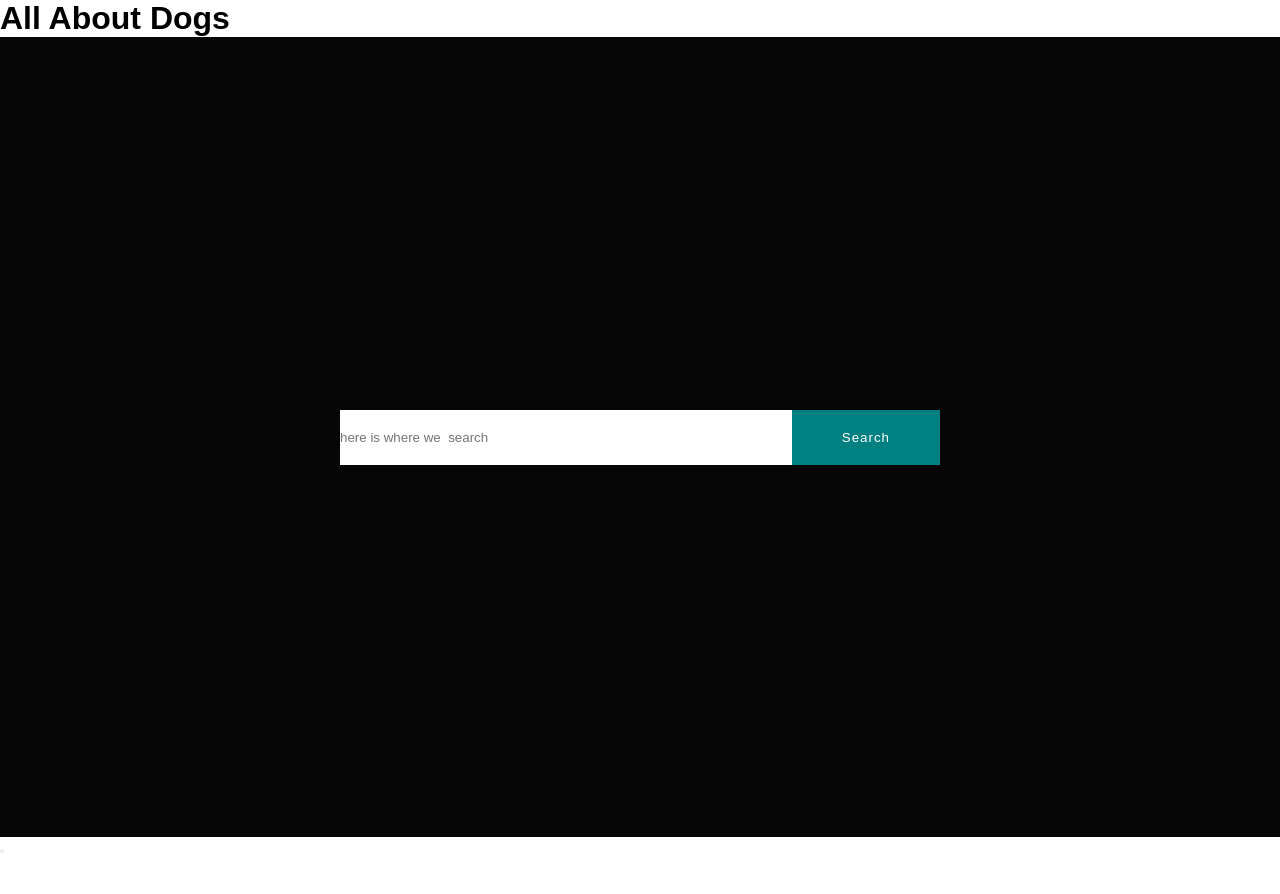
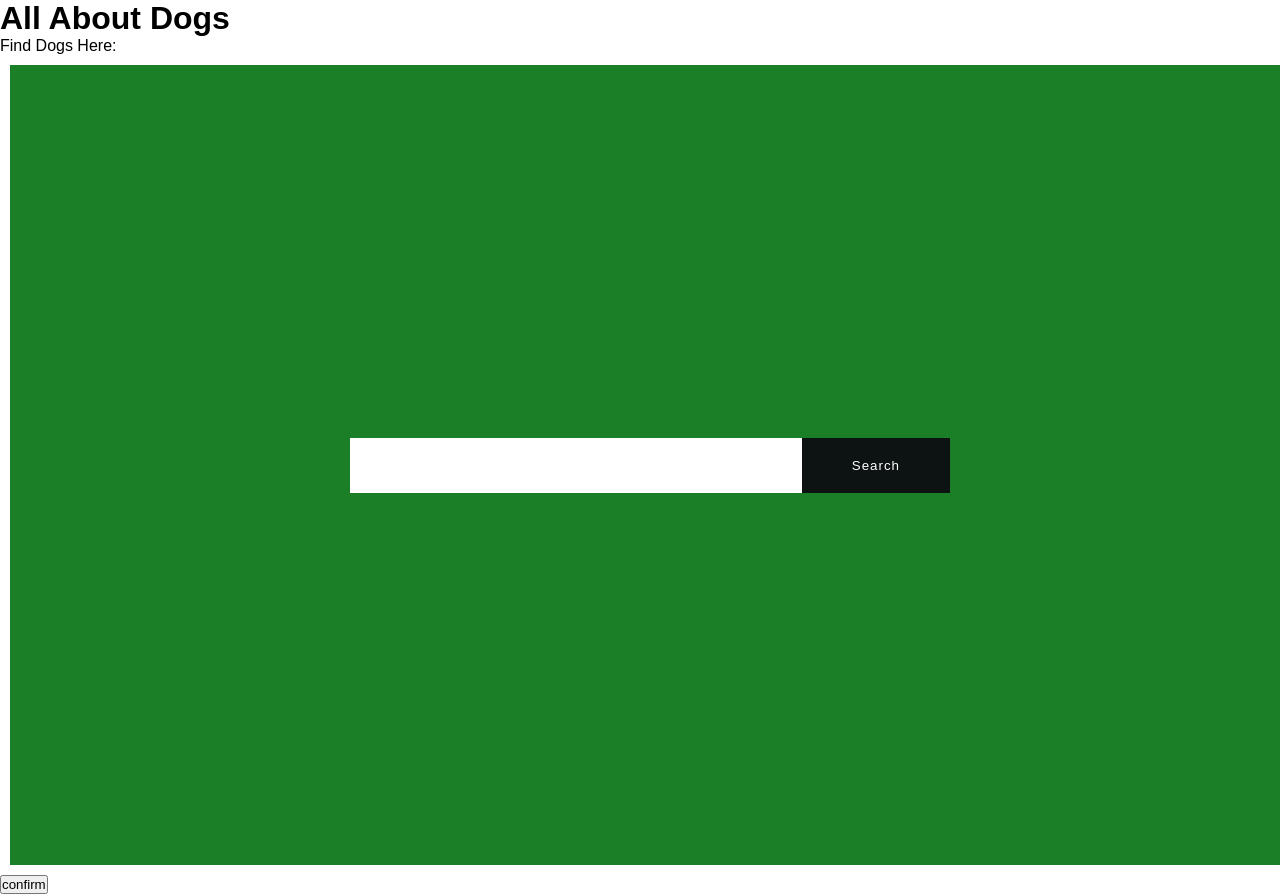
Before and after one commit to alarick720/Project-1, a plain HTML site: page index.html in a window 1280 px wide. Before the commit the page ends 855 px from the top, so only its background shows below. Drawn offline with Linux system fonts and the light colour scheme.

Commit message:
changes to from container to flex container

```diff
--- a/index.css
+++ b/index.css
@@ -5,13 +5,22 @@ font-family: 'Poppins', sans-serif;
 box-sizing: border-box;
 }
 
-.container{
+.flex-container{
     width: 100%;
     height: 100vh;
     background: #060606;
     display: flex;
     align-items: center;
     justify-content: center;
+}
+.flex-container  {
+    background-color: rgb(27, 127, 40);
+    width: 100%;
+    margin: 10px;
+    text-align: center;
+    line-height: 75px;
+    font-size: 30px;
+
 }
 form{
     background: rgb(185, 178, 180);
@@ -25,7 +34,7 @@ form input{
     outline: none;
 }
 form button{
-    background: teal;
+    background: rgb(13, 18, 18);
     padding: 10px 50px;
     border: none;
     outline: none;
--- a/index.html
+++ b/index.html
@@ -9,15 +9,16 @@
 <body>
 
     <h1> All About Dogs</h1>
+    <p>Find Dogs Here:</p>
 
-        <div class="container">
-            <form action="/action_page.php">
-                <input type="text" placeholder="here is where we  search">
+        <div class="flex-container">
+            <form action="/action_form.php" method="get">
+                <input type="text" list="Search Dogs Here">
                 <button type="submit">Search</button>
             </form>
 
         </div>
-        <button type="Submit" value="Search">
+        <input type="Submit" value="confirm">
       </form>
 
 </body>
```
